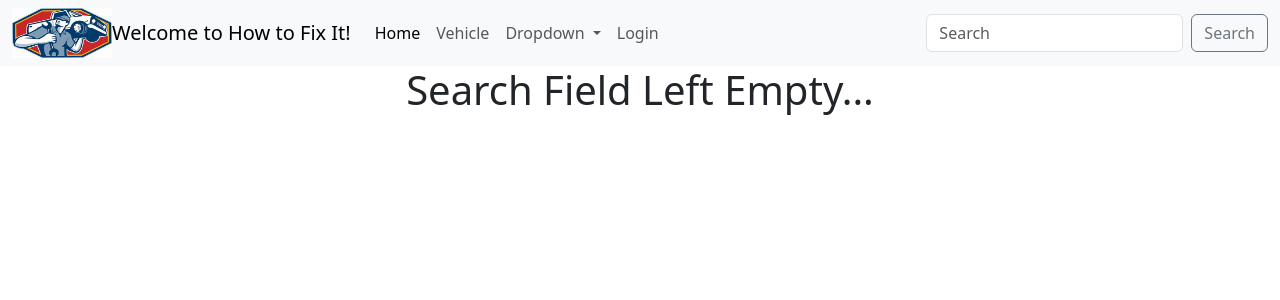
After one commit to amorga20/CS330Project, a Django app: page /search in a window 1280 px wide. The commit adds this page. Shown: the top 300 px of the page. Run offline with Django 4.2, Linux system fonts and the light colour scheme; some libraries are stand-ins or nearby versions.

Commit message:
search implement

```diff
--- a/how_to_app/models.py
+++ b/how_to_app/models.py
@@ -28,7 +28,7 @@ class HowToUserVehicle(models.Model):
     model = models.CharField(max_length=200)
 
     def __str__(self):
-        return self.model
+        return f"{self.year} {self.make} {self.model}"
 
     def get_absolute_url(self):
         return reverse("vehicle-detail", args=[str(self.id)])
--- a/how_to_app/templates/how_to_app/base_template.html
+++ b/how_to_app/templates/how_to_app/base_template.html
@@ -32,15 +32,31 @@
         <li class="nav-item">
           <a class="nav-link" href="{% url 'vehicles' %}">Vehicle</a>
         </li>
+      </li>
       <li class="nav-item dropdown">
         <a class="nav-link dropdown-toggle" href="#" role="button" data-bs-toggle="dropdown" aria-expanded="false">
           Dropdown
         </a>
         <ul class="dropdown-menu">
-            <li><a class="dropdown-item" href="#">Action</a></li>
-            <li><a class="dropdown-item" href="#">Another action</a></li>
-            <li><hr class="dropdown-divider"></li>
-            <li><a class="dropdown-item" href="#">Something else here</a></li>
+          <ul>
+            {% for year_menu in menu_items %}
+              <li>
+                {{ year_menu.year }}
+                <ul>
+                  {% for make_menu in year_menu.makes %}
+                    <li>
+                      {{ make_menu.make }}
+                      <ul>
+                        {% for model in make_menu.models %}
+                          <li>{{ model }}</li>
+                        {% endfor %}
+                      </ul>
+                    </li>
+                  {% endfor %}
+                </ul>
+              </li>
+            {% endfor %}
+          </ul>
         </ul>
       </li>
         <li class="nav-item">
@@ -51,9 +67,10 @@
           {% endif %}
         </li>
       </ul>
-      <form class="d-flex" role="search">
-        <input class="form-control me-2" type="search" placeholder="Search" aria-label="Search">
-        <button class="btn btn-outline-success" type="submit">Search</button>
+      <form class="d-flex" role="search" method='POST' action="{% url 'search' %}">
+        {% csrf_token %}
+        <input class="form-control me-2" type="search" placeholder="Search" aria-label="Search" name='searched_term'>
+        <button class="btn btn-outline-secondary" type="submit">Search</button>
       </form>
     </div>
   </div>
--- /dev/null
+++ b/how_to_app/templates/how_to_app/search.html
@@ -0,0 +1,24 @@
+<!-- inherit from base.html-->
+{% extends "how_to_app/base_template.html" %}
+
+<!-- Replace block content in base_template.html -->
+{% block content %}
+<center>
+    {% if searched %}
+
+    <h1>You Searched For {{searched}}</h1>
+    <br/>
+    {% for vehicle in vehicles %}
+        {{vehicle.year}}
+        {{vehicle.make}}
+        {{vehicle.model}}
+
+    {%endfor%}
+
+    {% else %}
+        <h1>Search Field Left Empty...</h1>
+    {% endif %}
+<h2></h2>
+</center>
+
+{% endblock %}
--- a/how_to_app/urls.py
+++ b/how_to_app/urls.py
@@ -19,4 +19,5 @@ urlpatterns = [
     #user accounts
     path('accounts/', include('django.contrib.auth.urls')),
     path('accounts/register/', views.registerPage, name = 'register_page'),
+    path('search', views.search, name="search"),
 ]
--- a/how_to_app/views.py
+++ b/how_to_app/views.py
@@ -14,8 +14,27 @@ from django.contrib.auth.mixins import LoginRequiredMixin
 def index(request):
 # Render index.html
     vehicles = HowToUserVehicle.objects.all()
+    year = vehicles.filter(year = 2018)
     print("Current Vehicle How To's", vehicles)
+    print("Years", year)
     return render( request, 'how_to_app/index.html')
+
+def car_menu(request):
+    years = HowToUserVehicle.objects.values_list('year', flat=True).distinct()
+    menu_items = []
+
+    for year in years:
+        makes = HowToUserVehicle.objects.filter(year=year).values_list('make', flat=True).distinct()
+        year_menu = {'year': year, 'makes': []}
+
+        for make in makes:
+            models = HowToUserVehicle.objects.filter(year=year, make=make)
+            make_menu = {'make': make, 'models': models}
+            year_menu['makes'].append(make_menu)
+
+        menu_items.append(year_menu)
+
+    return render(request, 'base_template.html', {'menu_items': menu_items})
 
 class HowToUserVehicleListView(generic.ListView):
     model = HowToUserVehicle
@@ -140,3 +159,13 @@ def userPage(request):
             form.save()
     context = {'HowToUserVehicle': vehicle, 'form':form}
     return render(request, 'how_to_app/user.html', context)
+
+def search(request):
+    if request.method == "POST":
+        data = request.POST
+        searched = data.get('searched_term')
+        vehicles = HowToUserVehicle.objects.filter(model__contains=searched)
+
+        return render(request, 'how_to_app/search.html', {'searched':searched, 'vehicles': vehicles})
+    else:
+        return render(request, 'how_to_app/search.html', {})
```
Lines whose indentation alone changed are shown as unchanged.
